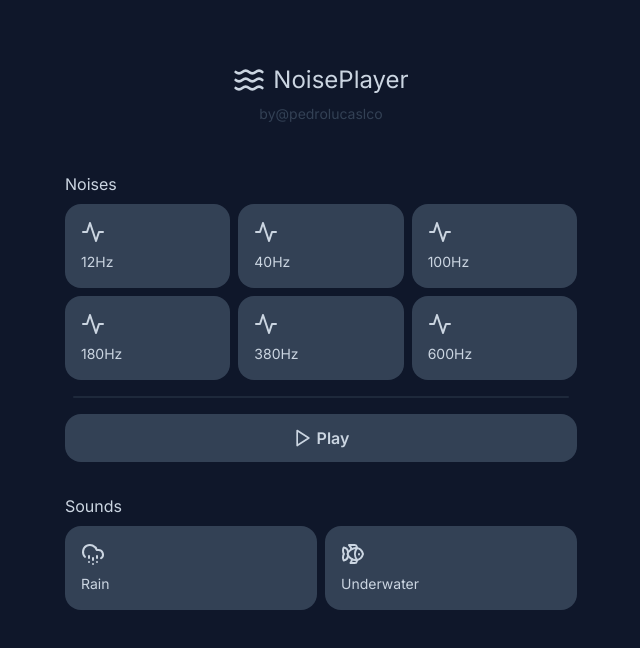
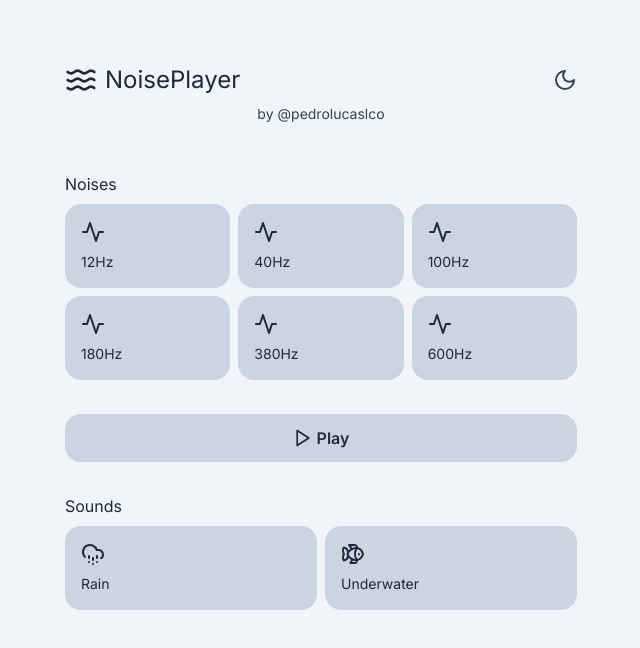
Before and after one commit to pedrolucaslcosta/NoisePlayer, a React (Vite) app: page / in a window 1280 px wide. Shown: the top 648 px of the page, without its empty margins (319-959 px from the left). Built offline with nearby package versions, Linux system fonts and the light colour scheme.

Commit message:
DarkMode

```diff
--- a/index.html
+++ b/index.html
@@ -1,5 +1,5 @@
 <!DOCTYPE html>
-<html lang="en">
+<html lang="en" translate="no">
 
 <head>
   <meta charset="UTF-8" />
@@ -19,10 +19,10 @@
   </script>
 
 
-  <title>NoisePlayer • by @pedrolucaslco</title>
+  <title>NoisePlayer</title>
 </head>
 
-<body id="bg-black text-neutral-100">
+<body>
   <div id="root"></div>
   <script type="module" src="/src/main.jsx"></script>
 </body>
--- a/src/App.css
+++ b/src/App.css
@@ -3,6 +3,7 @@
 * {
   font-family: Inter, ui-sans-serif, system-ui, -apple-system, BlinkMacSystemFont, Segoe UI, Roboto, Helvetica Neue, Arial, Noto Sans, sans-serif, Apple Color Emoji, Segoe UI Emoji, Segoe UI Symbol, Noto Color Emoji;
 }
+
 
 .loader .stroke {
   @apply block relative bg-slate-800 h-full w-16 rounded-full mx-10 opacity-20;
--- a/src/App.jsx
+++ b/src/App.jsx
@@ -1,10 +1,13 @@
 import React, { useState, useEffect } from 'react'
 import './App.css'
 import * as Tone from 'tone';
-import { ActivityIcon, CloudHail, FishIcon, PauseIcon, PlayIcon, Volume, Volume1Icon, Volume2, Volume2Icon, VolumeIcon, VolumeX, VolumeXIcon, WavesIcon } from 'lucide-react';
+import { ActivityIcon, CloudHail, Contrast, FishIcon, Moon, Palette, PauseIcon, PlayIcon, Sun, Volume, Volume1Icon, Volume2, Volume2Icon, VolumeIcon, VolumeX, VolumeXIcon, WavesIcon } from 'lucide-react';
 import NoiseTile from './components/NoiseTile';
 
 function App() {
+
+  const [themeColor, setThemeColor] = useState('light');
+  const [darkMode, setDarkMode] = useState(false);
 
   const [isPlaying, setIsPlaying] = useState(false);
   const [isAnimateMusic, setIsAnimateMusic] = useState(false);
@@ -15,7 +18,6 @@ function App() {
   const [gainNode, setGainNode] = useState(null);
   const [isPlayingRain, setIsPlayingRain] = useState(false);
   const [isPlayingUnderWater, setIsPlayingUnderWater] = useState(false);
-
 
   useEffect(() => {
 
@@ -105,24 +107,47 @@ function App() {
     audio.play();
   };
 
-
   return (
-    <>
+    <div id="main" className={darkMode ? 'dark' : ''}>
 
     {/* AUDIO SOURCES */}
     <audio src={audioUrlRain} ref={audioRefRain} onEnded={handleEnd} />
     <audio src={audioUrlUnderWater} ref={audioRefUnderWater} onEnded={handleEnd} />
 
     {/* APPLICATION */}
-    <div className='flex h-screen w-screen px-6 lg:px-96 md:px-52 py-16 flex-col gap-2 bg-slate-900 mouse-effect z-50 text-slate-300'>
+    <div className='
+    transition-all duration-700
+    bg-slate-100 text-slate-800
+    dark:bg-slate-900 dark:text-slate-300
+    flex h-screen w-screen px-6 lg:px-96 md:px-52 py-16 flex-col gap-2 mouse-effect z-50'>
 
-      <div className="flex gap-2 md:justify-center">
-        <WavesIcon className='hover:text-cyan-500 hover:animate-spin' size={32}/>
-        <span className='text-2xl'>NoisePlayer</span>
-      </div>
+        <div className="flex justify-between">
+          <div className="flex gap-2 md:justify-center">
+            <WavesIcon className='hover:text-cyan-500 hover:animate-spin' size={32}/>
+            <span className='text-2xl'>NoisePlayer</span>
+          </div>
 
-      <span className='flex text-sm text-slate-700 md:justify-center'>
-        by <a href="https://pedrolucaslcosta.vercel.app" className='hover:text-cyan-500 transition-all duration-300 hover:underline'>@pedrolucaslco</a>
+          <button onClick={() => setDarkMode(!darkMode)}>
+            {darkMode ?
+            (
+              <Sun className='cursor-pointer text-slate-700 dark:text-slate-300  transition-all duration-500' />
+            ) : (
+              <Moon className='cursor-pointer text-slate-700 dark:text-slate-300  transition-all duration-500' />
+            )}
+          </button>
+
+          {/* <div className="flex">
+            <button className='h-8 w-8 rounded-lg bg-orange-700' onClick={handleThemeColor} value={'orange'}></button>
+            <button className='h-8 w-8 rounded-lg bg-slate-700' onClick={handleThemeColor} value={'slate'}></button>
+            <button className='h-8 w-8 rounded-lg bg-red-700' onClick={handleThemeColor} value={'red'}></button>
+            <button className='h-8 w-8 rounded-lg bg-emerald-700' onClick={handleThemeColor} value={'emerald'}></button>
+          </div> */}
+        </div>
+
+
+      <span className='flex gap-1 text-sm text-slate-700 md:justify-center'>
+        <span>by</span>
+        <a href="https://pedrolucaslcosta.vercel.app" className='hover:text-cyan-500 hover:transition-all hover:duration-300 hover:underline'>@pedrolucaslco</a>
       </span>
 
       <div className='py-4'></div>
@@ -139,9 +164,12 @@ function App() {
         <NoiseTile title={'380Hz'} icon={'Activity'} audio={frequency} freqValue={380} onClick={handleFrequencyChange}/>
         <NoiseTile title={'600Hz'} icon={'Activity'} audio={frequency} freqValue={600} onClick={handleFrequencyChange}/>
 
-        <span className='h-0.5 rounded-full m-2 col-span-3 bg-slate-800'></span>
+        <span className='h-0.5 rounded-full m-2 col-span-3'></span>
         <button
-            className='flex justify-center items-center gap-1 col-span-3 py-3 bg-slate-700 rounded-2xl font-semibold text-slate-300'
+            className='
+            bg-slate-300 dark:bg-slate-700
+            text-slate-800 dark:text-slate-300
+            flex justify-center items-center gap-1 col-span-3 py-3 rounded-2xl font-semibold'
             onClick={handlePlayPause}
         >
           {isPlaying ? <PauseIcon size={20} />: <PlayIcon  size={20}/>}
@@ -162,7 +190,7 @@ function App() {
       </div>
 
     </div>
-    </>
+    </div>
   )
 }
 
--- a/src/components/NoiseTile.jsx
+++ b/src/components/NoiseTile.jsx
@@ -1,12 +1,12 @@
 import React from 'react';
 import Icon from './Icon';
-
 
 const NoiseTile = ({ title, icon, onClick, audio, freqValue, className }) => {
 
   // const defaultClasses = 'lg:w-auto overflow-hidden flex items-center justify-center py-3 lg:py-1 lg:px-2 transition-all duration-300 border border-slate-700 hover:border-slate-600 rounded-md';
   const defaultClasses = 'flex p-4 flex-col gap-2 rounded-2xl overflow-hidden';
-    const activeClass = (audio === freqValue || audio === true) ? 'bg-slate-500' : 'bg-slate-700';
+
+  const activeClass = (audio === freqValue || audio === true) ? 'bg-slate-400 dark:bg-slate-500' : 'bg-slate-300 dark:bg-slate-700';
   const fullClass = defaultClasses + ' ' + activeClass + ' ' + className;
 
   return (
--- a/tailwind.config.js
+++ b/tailwind.config.js
@@ -1,5 +1,7 @@
 /** @type {import('tailwindcss').Config} */
+
 export default {
+  darkMode: "class",
   content: [
     "./index.html",
     "./src/**/*.{js,ts,jsx,tsx}",
```
Also changed, not shown: manifest.json. Lines whose indentation alone changed are shown as unchanged.
